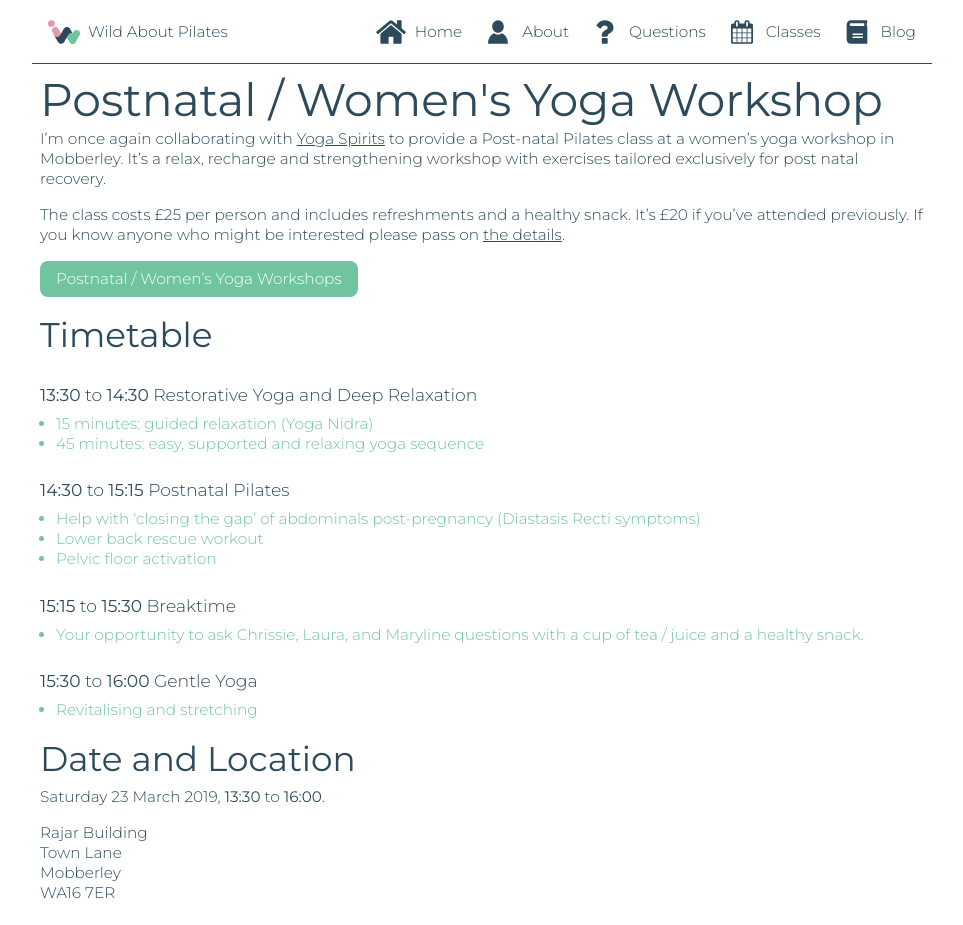
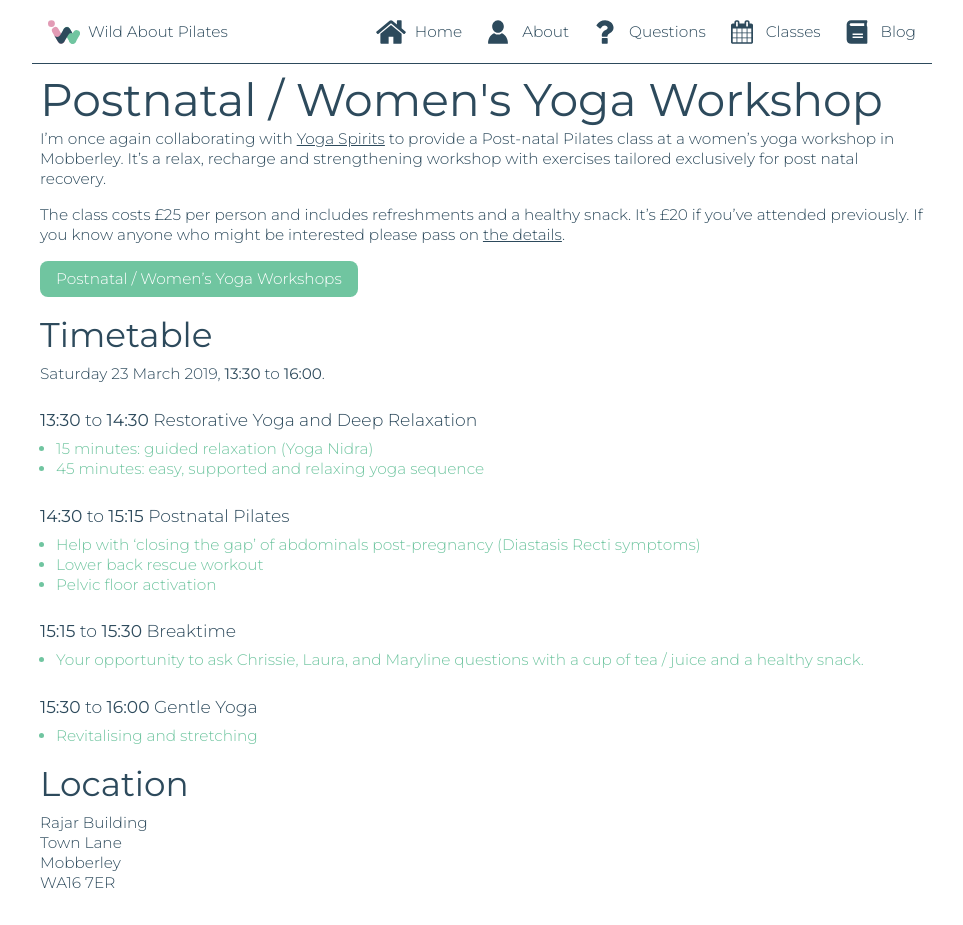
Before and after one commit to mikeraynham/wildaboutpilates, a Jekyll site: the page built from _posts/2019-03-22-yoga-spirits.md, in a window 1280 px wide, cut to the strip 0-925 px from the top of the page. Shown: the whole strip, without its empty margins (158-1121 px from the left). Built offline with Jekyll 4.4.1, drawn with Linux system fonts in a browser that asks for light colours; some of the changed lines change nothing that is shown.

Commit message:
Fixup date and location

```diff
--- a/_posts/2019-03-22-yoga-spirits.md
+++ b/_posts/2019-03-22-yoga-spirits.md
@@ -15,6 +15,8 @@
 
 ## Timetable
 
+Saturday 23 March 2019, <time>13:30</time> to <time>16:00</time>.
+
 &#8203;<time>13:30</time> to <time>14:30</time> Restorative Yoga and Deep Relaxation
 : 15 minutes: guided relaxation (Yoga Nidra)
 : 45 minutes: easy, supported and relaxing yoga sequence
@@ -30,9 +32,7 @@
 &#8203;<time>15:30</time> to <time>16:00</time> Gentle Yoga
 : Revitalising and stretching
 
-## Date and Location
-
-Saturday 23 March 2019, <time>13:30</time> to <time>16:00</time>.
+## Location
 
 <address>
     Rajar Building<br>
```
